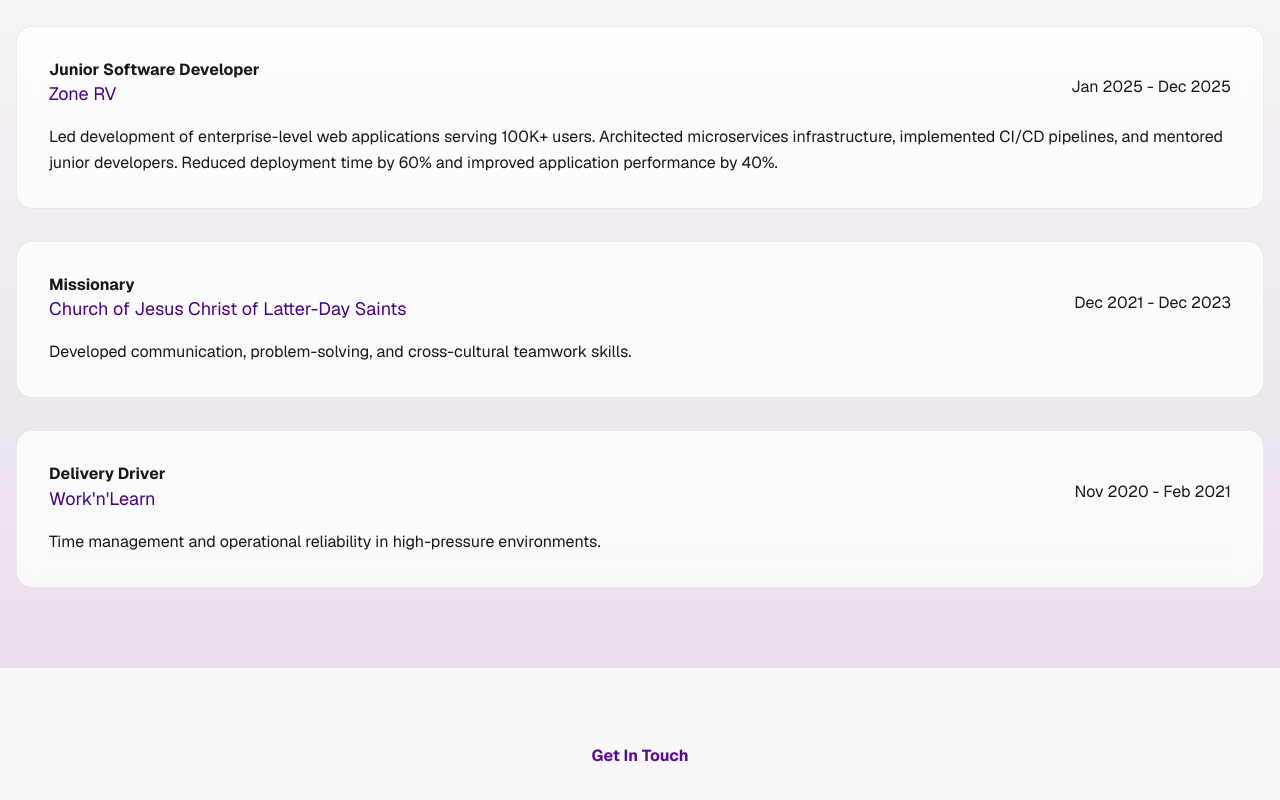
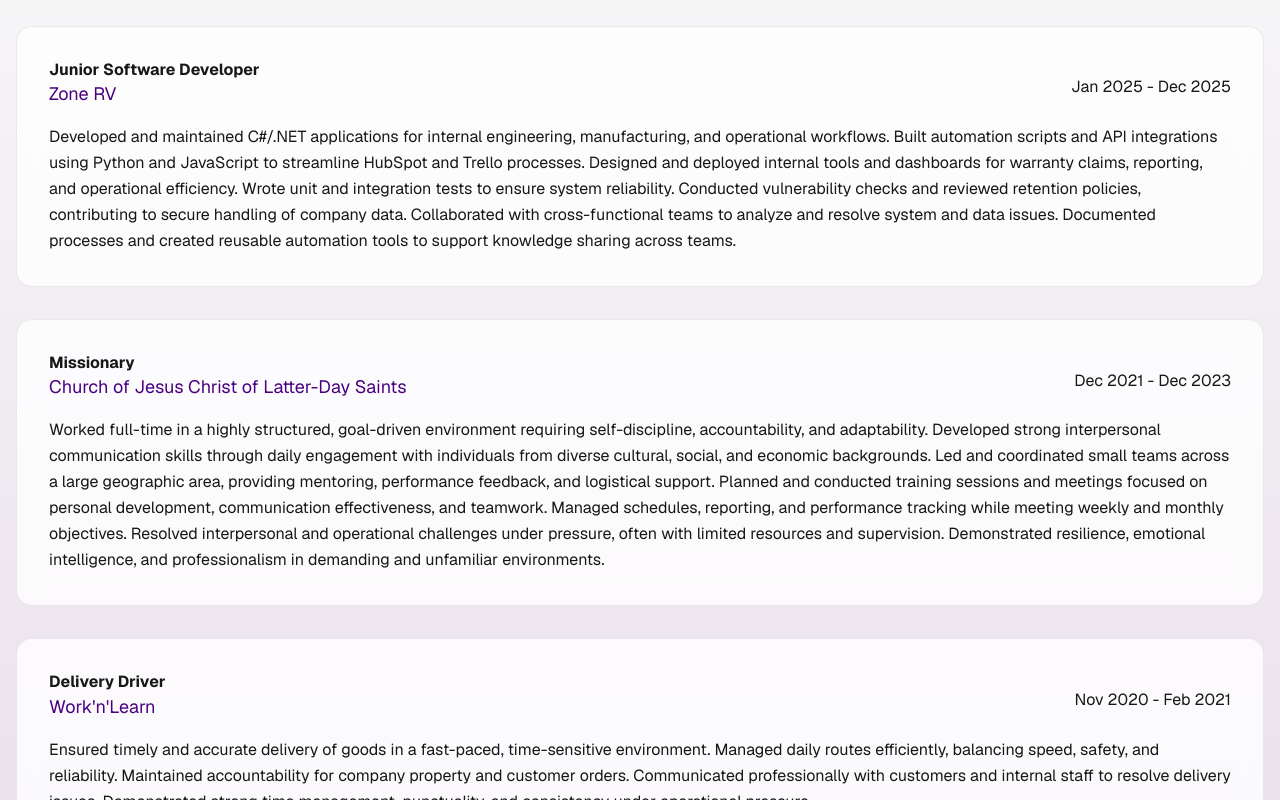
Before and after one commit to Zeaclon/Portfolio, a Next.js app: page / in a window 1280 px wide. Shown: the part 2240-3040 px from the top of the page. Built offline with nearby package versions, Linux system fonts and the light colour scheme; no server answers.

Commit message:
editing readme as well as touching up the Experience.tsx descriptions

```diff
--- a/src/components/Experience.tsx
+++ b/src/components/Experience.tsx
@@ -47,21 +47,21 @@
             company: 'Zone RV',
             dateRange: 'Jan 2025 - Dec 2025',
             description:
-                'Led development of enterprise-level web applications serving 100K+ users. Architected microservices infrastructure, implemented CI/CD pipelines, and mentored junior developers. Reduced deployment time by 60% and improved application performance by 40%.',
+                'Developed and maintained C#/.NET applications for internal engineering, manufacturing, and operational workflows. Built automation scripts and API integrations using Python and JavaScript to streamline HubSpot and Trello processes. Designed and deployed internal tools and dashboards for warranty claims, reporting, and operational efficiency. Wrote unit and integration tests to ensure system reliability. Conducted vulnerability checks and reviewed retention policies, contributing to secure handling of company data. Collaborated with cross-functional teams to analyze and resolve system and data issues. Documented processes and created reusable automation tools to support knowledge sharing across teams.',
         },
         {
             title: 'Missionary',
             company: 'Church of Jesus Christ of Latter-Day Saints',
             dateRange: 'Dec 2021 - Dec 2023',
             description:
-                'Developed communication, problem-solving, and cross-cultural teamwork skills.',
+                'Worked full-time in a highly structured, goal-driven environment requiring self-discipline, accountability, and adaptability. Developed strong interpersonal communication skills through daily engagement with individuals from diverse cultural, social, and economic backgrounds. Led and coordinated small teams across a large geographic area, providing mentoring, performance feedback, and logistical support. Planned and conducted training sessions and meetings focused on personal development, communication effectiveness, and teamwork. Managed schedules, reporting, and performance tracking while meeting weekly and monthly objectives. Resolved interpersonal and operational challenges under pressure, often with limited resources and supervision. Demonstrated resilience, emotional intelligence, and professionalism in demanding and unfamiliar environments.',
         },
         {
             title: 'Delivery Driver',
             company: "Work'n'Learn",
             dateRange: 'Nov 2020 - Feb 2021',
             description:
-                'Time management and operational reliability in high-pressure environments.',
+                'Ensured timely and accurate delivery of goods in a fast-paced, time-sensitive environment. Managed daily routes efficiently, balancing speed, safety, and reliability. Maintained accountability for company property and customer orders. Communicated professionally with customers and internal staff to resolve delivery issues. Demonstrated strong time management, punctuality, and consistency under operational pressure.',
         },
     ];
 
```
Also changed, not shown: 1 other file (tests, documents, lock files or other folders).
